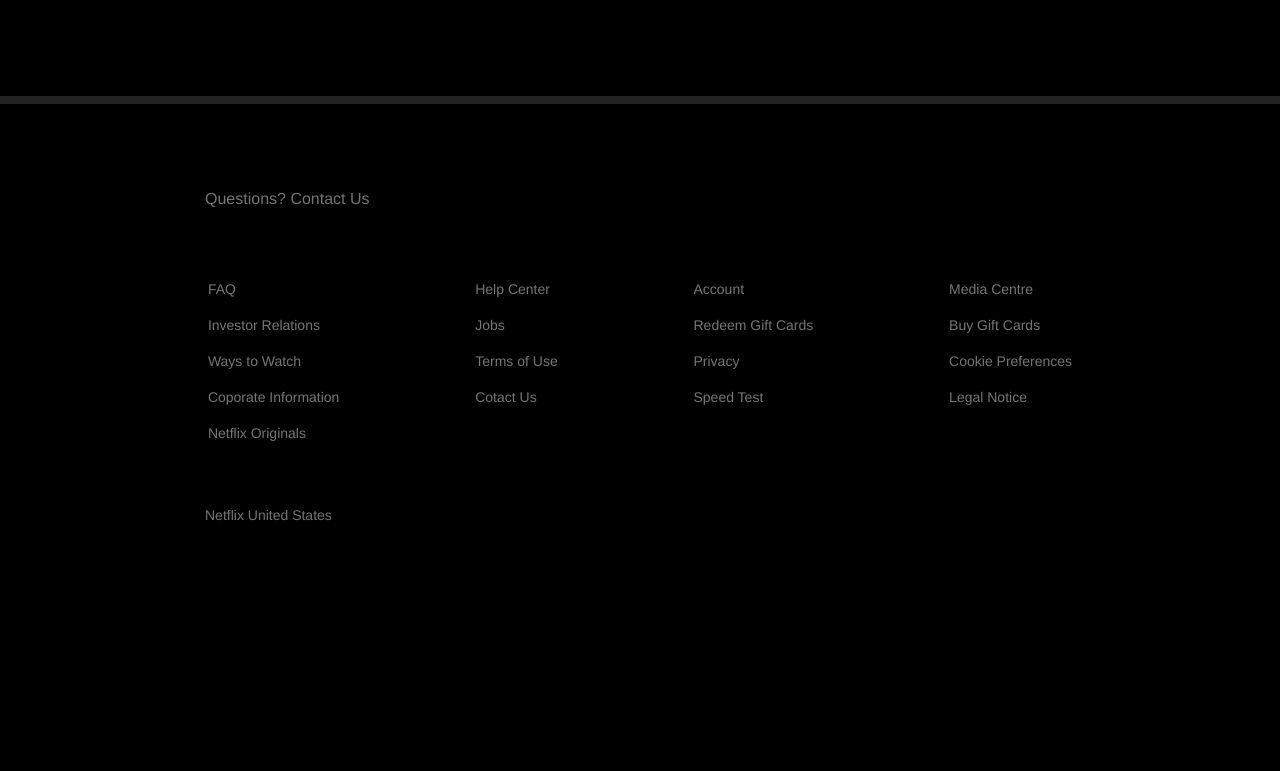
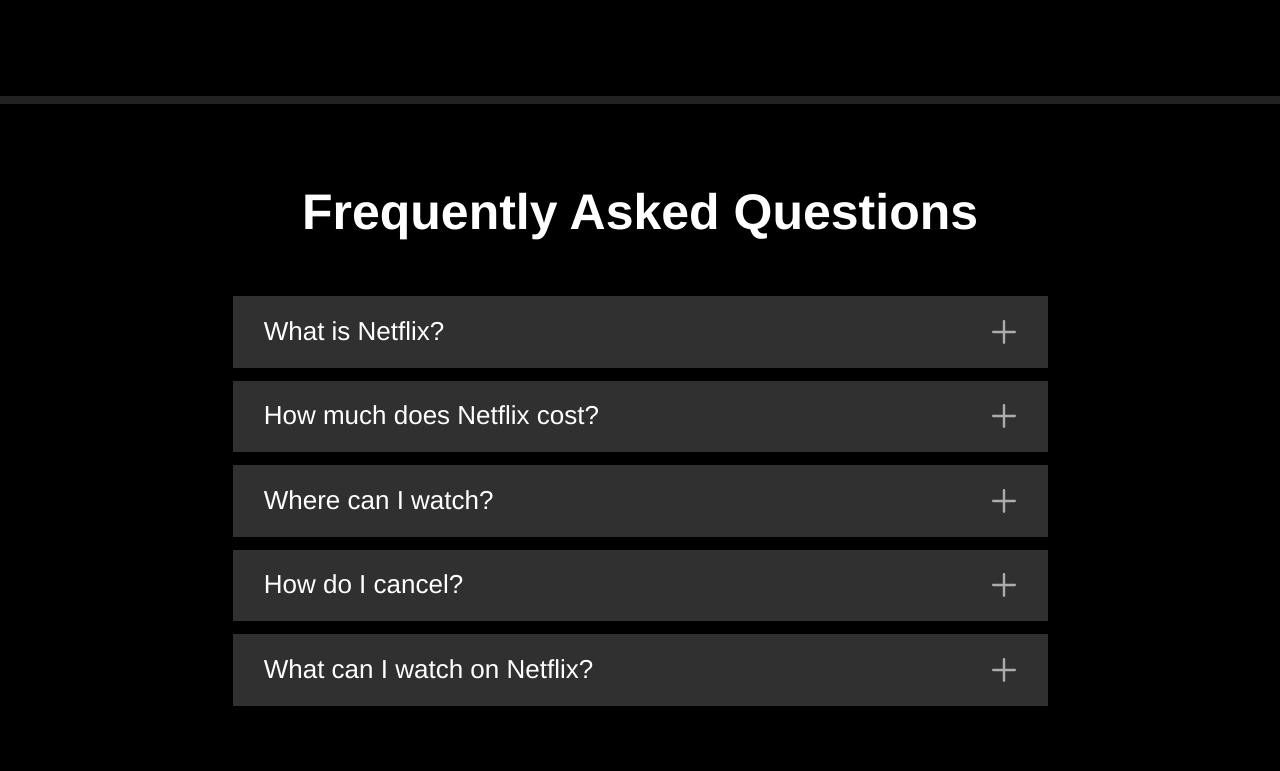
Before and after one commit to ArmanKamal/Netflix-Clone, a React (Create React App) app: page / in a window 1280 px wide. Shown: the part 1529-2300 px from the top of the page. Before the commit the page ends 2162 px from the top, so only its background shows below. Built offline with nearby package versions, Linux system fonts and the light colour scheme.

Commit message:
Added Accordion Component

```diff
--- a/src/App.js
+++ b/src/App.js
@@ -1,4 +1,5 @@
 import React from "react";
+import { FaqsContainer } from "./containers/faqs";
 import FooterContainer from "./containers/footer";
 import { JumbotronContainer } from "./containers/jumbotron";
 
@@ -6,6 +7,7 @@
   return (
     <>
       <JumbotronContainer />
+      <FaqsContainer />
       <FooterContainer />
     </>
   );
--- /dev/null
+++ b/src/components/accordion/index.js
@@ -0,0 +1,45 @@
+import React, { createContext, useContext, useState } from 'react'
+import { Container , Img, Title, Item, Inner, Header, Body} from './styles/accordion'
+
+const ToggleContext = createContext();
+
+
+export default function Accordion({ children, ...restProps }) {
+    return (
+        <Container {...restProps}>
+            <Inner>{children}</Inner>
+        </Container>
+    )
+}
+
+Accordion.Title = function AccordionTitle({ children, ...restProps }) {
+    return <Title {...restProps}>{children}</Title>
+}
+
+
+
+Accordion.Item = function AccordionItem({ children, ...restProps }) {
+    const [toggleShow, setToggleShow] = useState(false);
+
+
+    return <ToggleContext.Provider value={{ toggleShow, setToggleShow }}>
+        <Item {...restProps}>{children}</Item>
+    </ToggleContext.Provider>
+}
+
+Accordion.Header = function AccordionHeader({ children, ...restProps }) {
+    const { toggleShow, setToggleShow } = useContext(ToggleContext);
+
+    return <Header onClick={() => setToggleShow((toggleShow) => !toggleShow)}{...restProps}>
+    { children }
+    {toggleShow ? (<Img src="./images/icons/cancel.svg" />)
+                :(<Img src="./images/icons/plus.svg" />)
+    }
+    </Header >
+}
+
+Accordion.Body = function AccordionBody({ children, ...restProps }){
+    const {toggleShow} = useContext(ToggleContext);
+
+    return toggleShow ? <Body { ...restProps}>{children}</Body> : null;
+}
--- /dev/null
+++ b/src/components/accordion/styles/accordion.js
@@ -0,0 +1,87 @@
+import styled from "styled-components/macro";
+
+export const Container = styled.div`
+  display: flex;
+  border-bottom: 8px solid #222;
+`;
+
+
+export const Inner = styled.div`
+  display: flex;
+  flex-direction: column;
+  padding: 81px 65px;
+  max-width: 815px;
+  margin: auto;
+`;
+
+export const Item = styled.div`
+    color:white;
+    margin-bottom: 12px;
+    width: 815px;
+
+    &:first-of-type{
+        margin-top: 3em;
+    }
+`;
+
+export const Header = styled.div`
+    display: flex;
+    justify-content: space-between;
+    cursor: pointer;
+    font-size: 26px;
+    font-weight: normal;
+    background: #303030;
+    align-items:center;
+    border-bottom: 1px solid black;
+    padding: 0.8em 1.2em;
+    user-select: none;
+
+    @media(max-width: 600px){
+      font-size: 16px;
+    }
+`;
+
+export const Img = styled.img`
+     width: 24px;
+     filter: brightness(0) invert(1);
+     color:#FFFFFF;
+     opacity: 0.6;
+
+    @media(max-width: 600px){
+      width: 16px;
+    }
+`;
+
+export const Body = styled.div`
+
+max-height: 1200px;
+transition: max-height 0.25s cubic-bezier(0.5, 0, 0.1, 1);
+font-size: 26px;
+font-weight: normal;
+line-height: normal;
+background: #303030;
+padding: 0.8em 2.2em 0.8em 1.2em;
+white-space: pre-wrap;
+user-selection: none;
+
+@media(max-width: 600px){
+  font-size: 16px;
+  line-height: 22px;
+}
+
+`;
+
+export const Title = styled.h1`
+  font-size: 50px;
+  line-height: 1.1;
+  margin-top: 0;
+  margin-bottom: 8px;
+  color: white;
+  text-align: center;
+
+
+  @media (max-width: 600px){
+      font-size: 35px;
+  }
+
+`;
--- a/src/components/index.js
+++ b/src/components/index.js
@@ -1,2 +1,3 @@
 export { default as Jumbotron} from './jumbotron/index'
 export { default as Footer} from './footer/index'
+export { default as Accordion} from './accordion/index'
--- /dev/null
+++ b/src/containers/faqs.js
@@ -0,0 +1,19 @@
+import React from 'react'
+import faqsData from '../fixtures/faqs.json'
+import {Accordion} from '../components/index'
+
+
+export const FaqsContainer = () => {
+    return (
+        <Accordion>
+            <Accordion.Title>Frequently Asked Questions</Accordion.Title>
+            {faqsData.map(item =>
+                     <Accordion.Item key={item.id}>
+                            <Accordion.Header>{item.header}</Accordion.Header>
+                            <Accordion.Body>{item.body}</Accordion.Body>
+                     </Accordion.Item>
+            )}
+
+        </Accordion>
+    )
+}
```
Also changed, not shown: public/images/icons/cancel.svg (added), public/images/icons/plus.svg (added).
